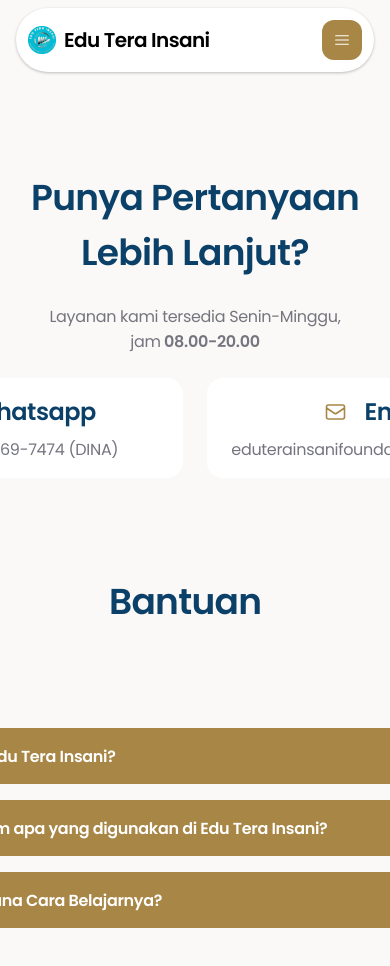
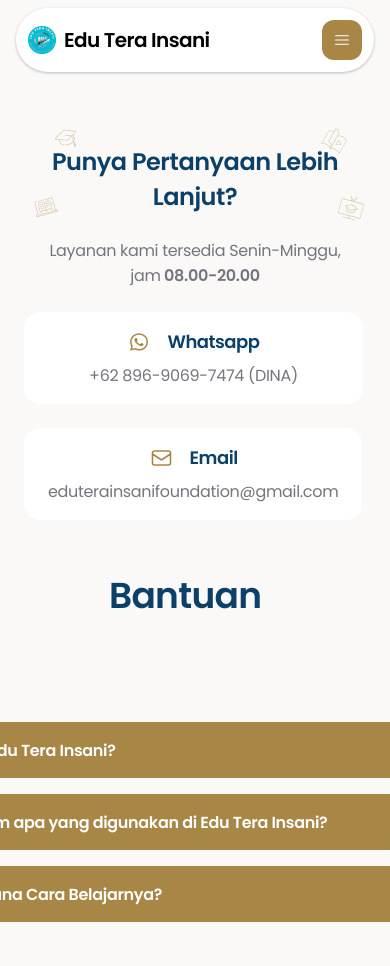
Before and after one commit to Ideatecore-dev-team/EduteraInsani-client, a React (Vite) app: page /help in a window 390 px wide. Shown: the top 966 px of the page. Built offline with nearby package versions, Linux system fonts and the light colour scheme.

Commit message:
FIX : BantuanUs, ContactUsSection, responsive

```diff
--- a/src/components/ContactUsSection.css
+++ b/src/components/ContactUsSection.css
@@ -21,3 +21,44 @@
     opacity: 0.4;
     top: 251.732px;
 }
+@media (max-width: 639px) {
+    .magistrate-021{
+        width: 28.8px;
+        height: 28.8px;
+        transform: rotate(-5deg);
+        position: absolute;
+        left: 50.636px;
+        top: 108.8px;
+        opacity: 0.4;
+    }
+
+    .tv-monitor-041{
+        width: 28.8px;
+        height: 28.8px;
+        transform: rotate(0deg);
+        position: absolute;
+        right: 23.891px;
+        top: 178.4px;
+        opacity: 0.4;
+    }
+
+    .video-043{
+        width: 28.8px;
+        height: 28.8px;
+        transform: rotate(0deg);
+        position: absolute;
+        right: 40.223px;
+        top: 107px;
+        opacity: 0.4;
+    }
+
+    .write-017{
+        width: 28.8px;
+        height: 28.8px;
+        transform: rotate(0deg);
+        position: absolute;
+        left: 31.07px;
+        top: 177.039px;
+        opacity: 0.4;
+    }
+}
--- a/src/components/ContactUsSection.jsx
+++ b/src/components/ContactUsSection.jsx
@@ -3,9 +3,9 @@
 
 function ContactSection() {
     return (
-        <div className="contact-section flex flex-col gap-gap10 pt-padding170 pb-24 items-center bg-background">
-        <div className="contact-container flex flex-col items-center gap-6 w-base-content">
-            <h2 className=" w-width-4 font-semibold text-center text-primary text-4xl">
+        <div className="contact-section flex flex-col gap-gap10 lg:pt-padding170 pt-36 lg:pb-24 pb-12 lg:px-0 px-6 items-center bg-background">
+            <div className="contact-container flex lg:flex-col flex-wrap lg:items-center items-start lg:w-base-content w-width-3.2 xs:self-stretch xs:align-start xs:content-center gap-6">
+                <h2 className=" w-width-4 font-semibold text-center text-primary lg:text-4xl text-2xl xs:leading-leading31koma2 xs:tracking-trackingMinus048 ">
                 Punya Pertanyaan Lebih Lanjut?
                 </h2>
                 <p className=" w-width-4 font-normal text-center text-neutral-2 text-base">
@@ -15,7 +15,7 @@
                 jam
                 <span className=" font-semibold"> 08.00-20.00</span>
                 </p>
-            <div className="frame113 flex items-start content-start gap-6 flex-wrap">
+                <div className="button-cointainer flex xs:items-start xs:content-start gap-6 flex-wrap">
                 <a href="https://wa.me/6289690697474" className="whatsapp flex flex-col items-center gap-2 w-width-3.1 py-4 px-6 bg-white rounded-2xl">
                     <div className="whatsapp-and-logo flex items-center gap-4">
                     <svg
@@ -30,11 +30,11 @@
                         fill="#A88646"
                         />
                     </svg>
-                <h4 className=" text-primary text-center text-2xl font-semibold">
+                    <h4 className=" text-primary text-center lg:text-2xl text-lg font-semibold">
                         Whatsapp
                     </h4>
                     </div>
-                <p className=" text-center text-neutral-2 font-normal">
+                    <p className=" text-base text-center text-neutral-2 font-normal">
                     +62 896-9069-7474 (DINA)
                     </p>
                 </a>
@@ -55,11 +55,11 @@
                         stroke-linejoin="round"
                         />
                     </svg>
-                <h4 className=" text-primary text-center text-2xl font-semibold">
+                    <h4 className=" text-primary text-center lg:text-2xl text-lg font-semibold">
                         Email
                     </h4>
                     </div>
-                <p className=" text-center text-neutral-2 font-normal">
+                    <p className="text-base text-center text-neutral-2 font-normal">
                     eduterainsanifoundation@gmail.com
                     </p>
                 </button>
--- a/tailwind.config.js
+++ b/tailwind.config.js
@@ -63,9 +63,11 @@
       },
       lineHeight: {
         leading45: "45px",
+        leading31koma2: "31.2px",
       },
       letterSpacing: {
         trackingMinus072: "-0.72px",
+        trackingMinus048: "-0.48px",
       },
     },
   },
```
Lines whose indentation alone changed are shown as unchanged.
